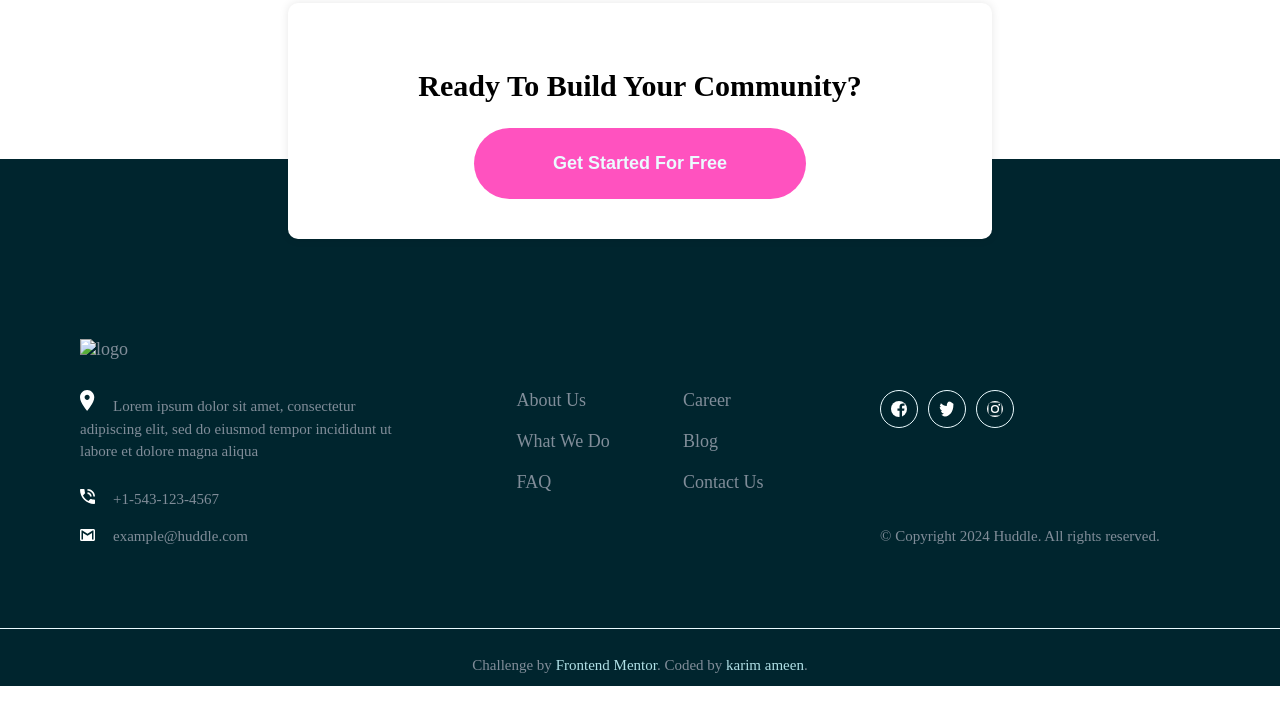
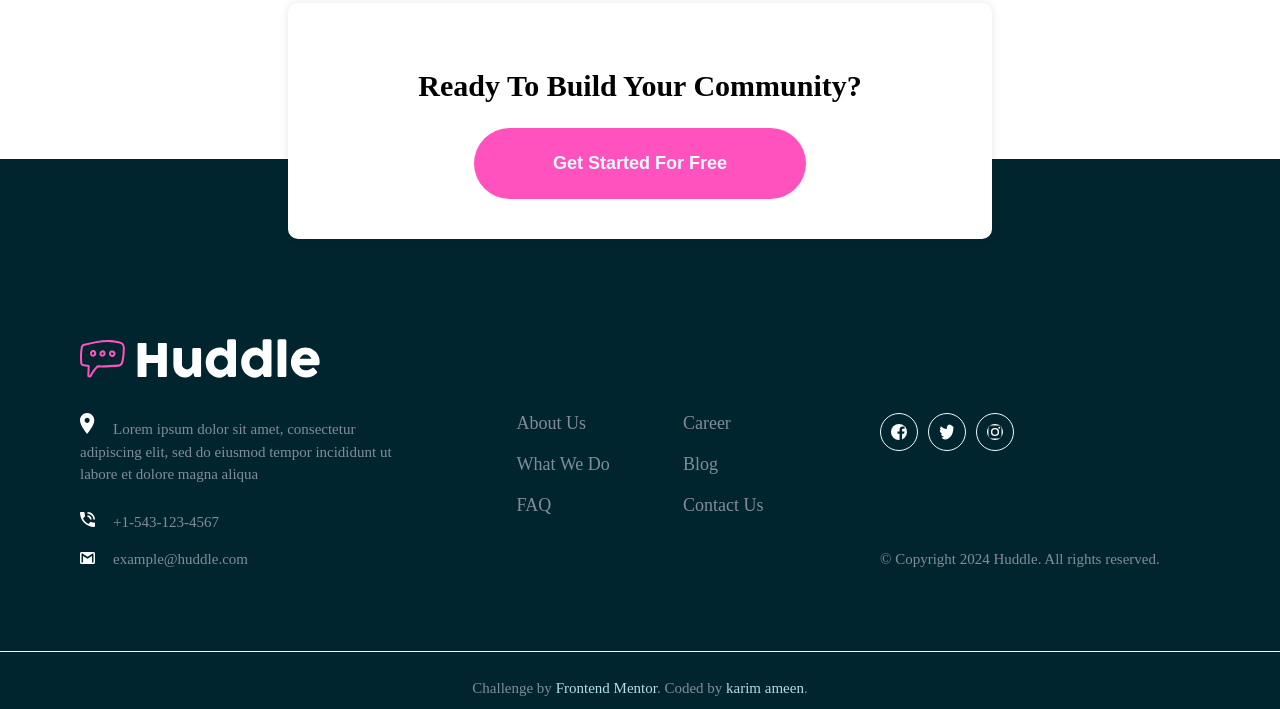
Before and after one commit to Karimamen/Huddle-landing-one, a plain HTML site: page index.html in a window 1280 px wide. Shown: the part 2057-2766 px from the top of the page. Before the commit the page ends 2743 px from the top, so only its background shows below. Drawn offline with Linux system fonts and the light colour scheme; files whose address does not match are found by name.

Commit message:
Update index.html

```diff
--- a/index.html
+++ b/index.html
@@ -80,7 +80,7 @@
   <!--start footer-->
   <footer>
     <div class="container">
-      <img src="images/logo2.svg" alt="logo">
+      <img src="logo2.svg" alt="logo">
       <div class="content">
         <div class="info">
           <p><img src="icon-location.svg" alt="location">Lorem ipsum dolor sit amet, consectetur adipiscing elit, sed do eiusmod tempor
```
